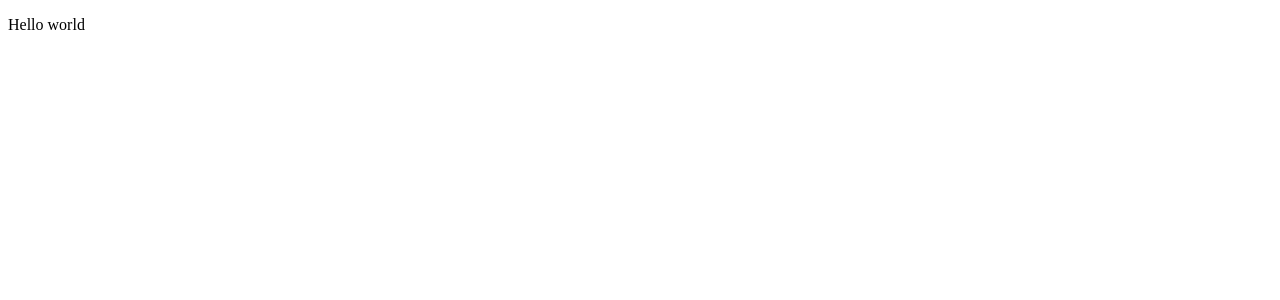
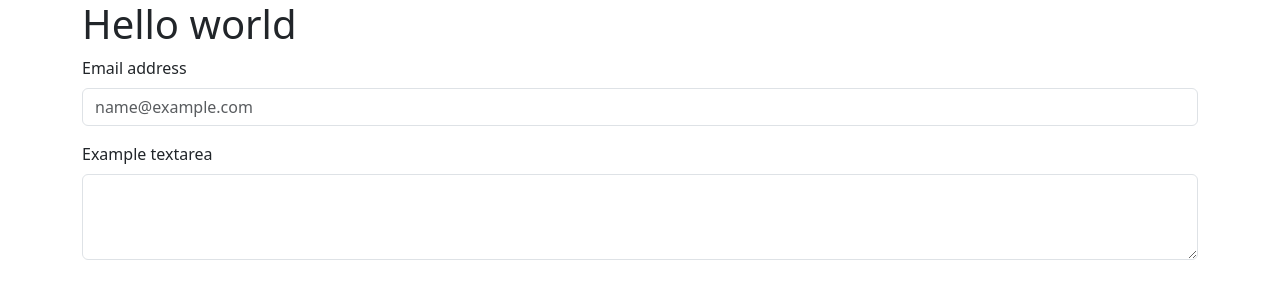
Before and after one commit to Degovan/fe-kibris, a Nuxt app: page / in a window 1280 px wide. Shown: the top 300 px of the page. Built offline with nearby package versions, Linux system fonts and the light colour scheme.

Commit message:
add package bootstrap5

```diff
--- a/nuxt.config.ts
+++ b/nuxt.config.ts
@@ -1,4 +1,5 @@
 // https://nuxt.com/docs/api/configuration/nuxt-config
 export default defineNuxtConfig({
-  devtools: { enabled: true }
-})
+    devtools: { enabled: true },
+    css: ["bootstrap/dist/css/bootstrap.min.css"],
+});
--- a/package.json
+++ b/package.json
@@ -14,5 +14,8 @@
     "nuxt": "^3.8.1",
     "vue": "^3.3.8",
     "vue-router": "^4.2.5"
+  },
+  "dependencies": {
+    "bootstrap": "^5.3.2"
   }
 }
--- a/pages/index.vue
+++ b/pages/index.vue
@@ -1,6 +1,16 @@
 <template lang="">
     <div>
-        <p>Hello world</p>
+         <div class="container">
+            <h1>Hello world</h1>
+           <div class="mb-3">
+                <label for="exampleFormControlInput1" class="form-label">Email address</label>
+                <input type="email" class="form-control" id="exampleFormControlInput1" placeholder="name@example.com">
+                </div>
+                <div class="mb-3">
+                <label for="exampleFormControlTextarea1" class="form-label">Example textarea</label>
+                <textarea class="form-control" id="exampleFormControlTextarea1" rows="3"></textarea>
+                </div>
+         </div>
     </div>
 </template>
 <script>
```
Also changed, not shown: 1 other file (tests, documents, lock files or other folders).
